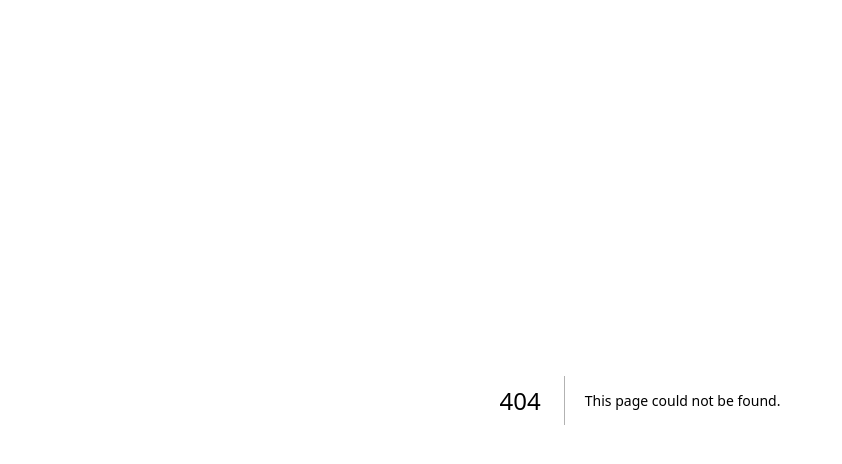
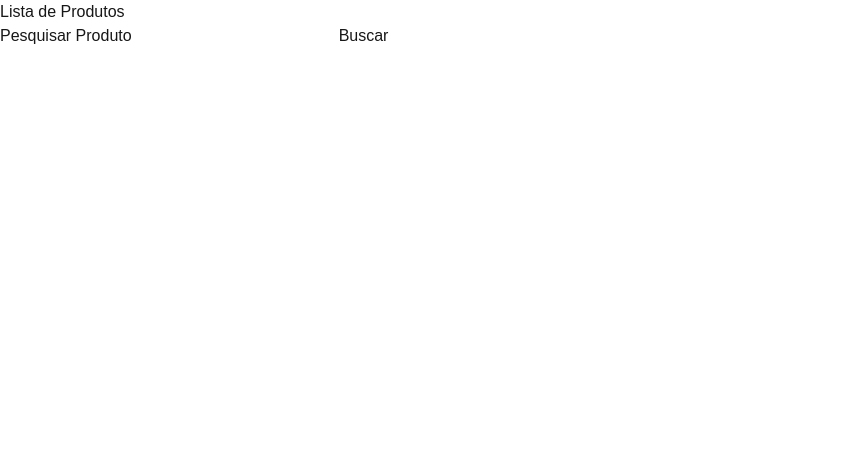
Before and after one commit to gabrielfcastro/TP2-Projeto-Final-2025.2, a Next.js app in the folder frontend/: page /search-page in a window 1280 px wide. Before the commit this address had no page. Shown: the top 464 px of the page, without its empty margins (0-842 px from the left). Built offline with nearby package versions, Linux system fonts and the light colour scheme.

Commit message:
feat: update test

```diff
--- /dev/null
+++ b/frontend/app/search-page/page.tsx
@@ -0,0 +1,22 @@
+'use client'
+
+export default function SearchPage() {
+
+    const handlerBuscarProduto = (e: React.FormEvent<HTMLFormElement>) => {
+    e.preventDefault() // impede o submit da página
+    alert('Alguma coisa aqui')
+    }
+
+    return <>
+        Lista de Produtos
+
+        <form onSubmit={handlerBuscarProduto}>
+            <label htmlFor="produto-name">
+             Pesquisar Produto
+            </label>
+            <input type="text" name="produto-name" id="produto-name" />
+
+            <button type="submit">Buscar</button>
+        </form>
+    </>
+}
--- a/frontend/package.json
+++ b/frontend/package.json
@@ -12,8 +12,8 @@
   },
   "dependencies": {
     "next": "16.0.4",
-    "react": "19.2.0",
-    "react-dom": "19.2.0"
+    "react": "^18.3.1",
+    "react-dom": "^18.3.1"
   },
   "devDependencies": {
     "@babel/preset-env": "^7.28.5",
@@ -29,6 +29,7 @@
     "@types/react": "^19.2.7",
     "@types/react-dom": "^19.2.3",
     "babel-jest": "^30.2.0",
+    "baseline-browser-mapping": "^2.8.32",
     "eslint": "^9",
     "eslint-config-next": "16.0.4",
     "identity-obj-proxy": "^3.0.0",
```
Also changed, not shown: 2 other files (tests, documents, lock files or other folders).
